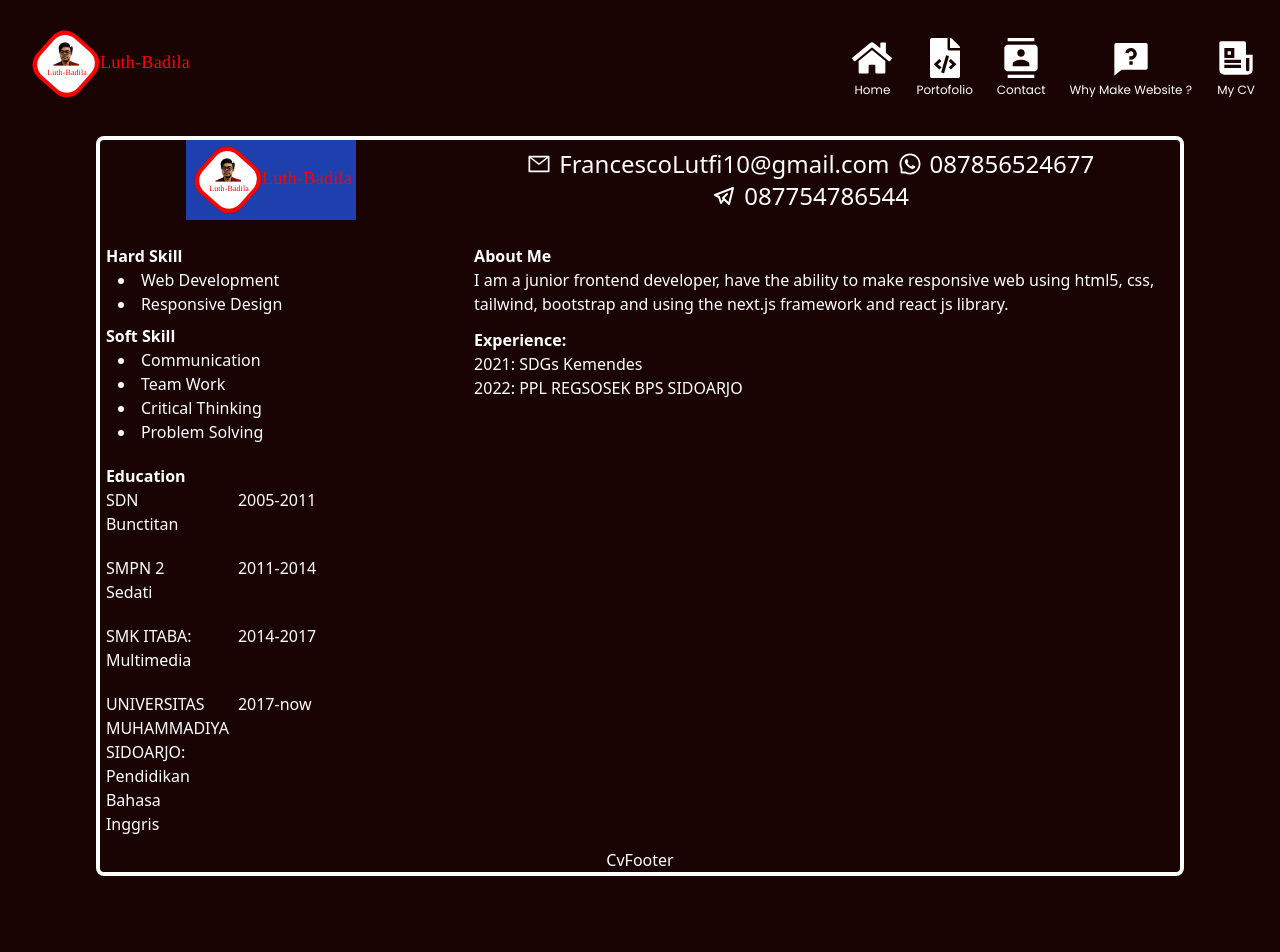
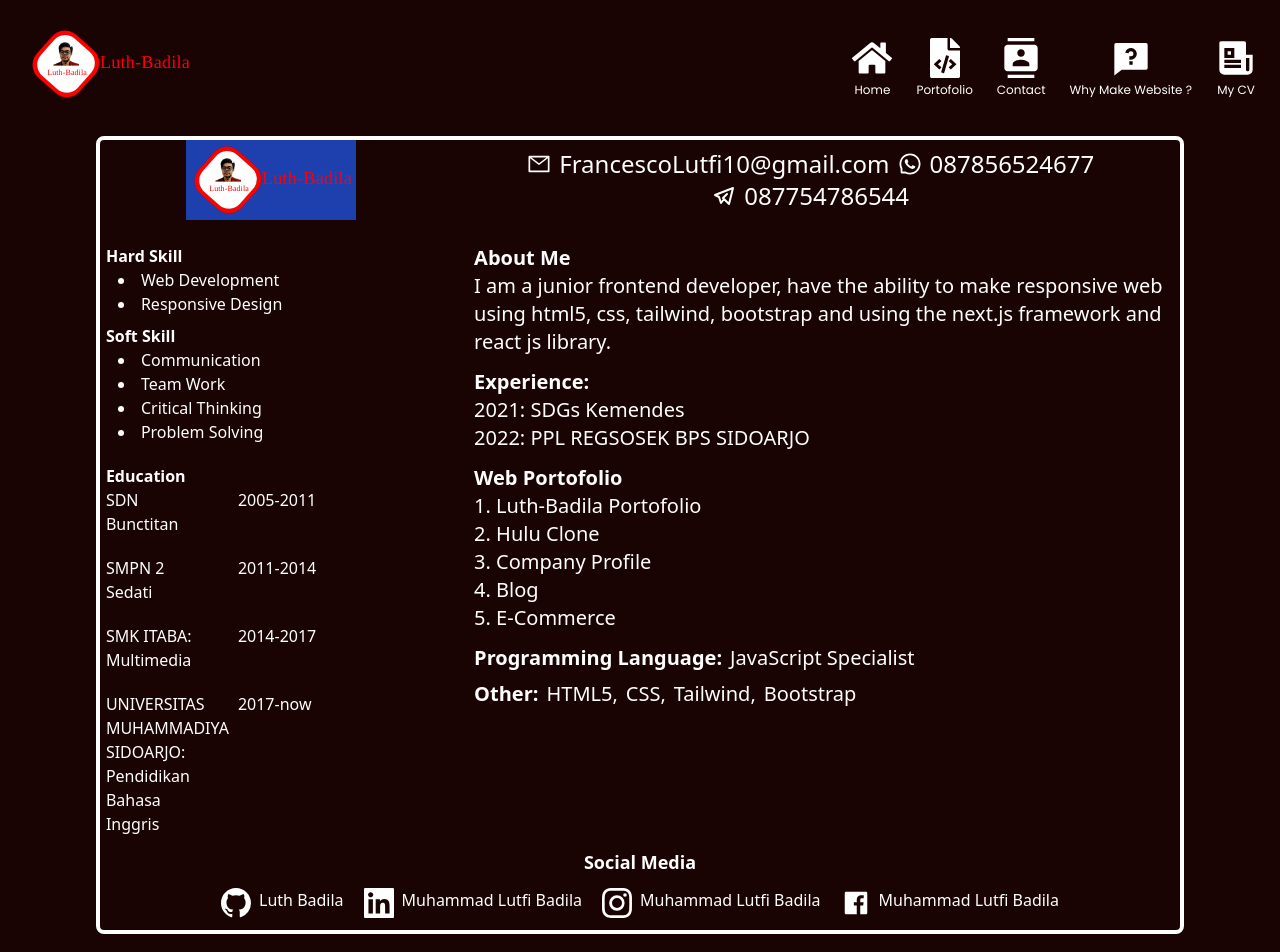
Before and after one commit to Luth-Badila/Luth-Badila, a React (Vite) app: page /cv in a window 1280 px wide. Shown: the top 952 px of the page. Before the commit the page ends 876 px from the top, so only its background shows below. Built offline with nearby package versions, Linux system fonts and the light colour scheme.

Commit message:
added footer in cv

```diff
--- a/src/components/Cv.jsx
+++ b/src/components/Cv.jsx
@@ -1,4 +1,5 @@
 import React from "react";
+import { Link } from "react-router-dom";
 import CvAside from "./CvAside";
 import CvFooter from "./CvFooter";
 import CvHeader from "./CvHeader";
@@ -6,14 +7,22 @@ import CvMain from "./CvMain";
 
 const Cv = () => {
   return (
-    <div className="flex flex-col gap-3 mx-24 border-solid rounded-lg border-4 border-white ">
-      <CvHeader />
-      <div className="flex sm:flex-row -mx-[63px] flex-col gap-5 justify-around items-start">
-        <CvAside />
-        <CvMain />
+    <>
+      <div className="flex flex-col gap-3 sm:mx-24 mx-10 border-solid rounded-lg border-4 border-white ">
+        <CvHeader />
+        <div className="flex sm:flex-row sm:-mx-[63px] mx-[20px] flex-col gap-5 sm:justify-around justify-center items-start">
+          <CvAside />
+          <CvMain />
+        </div>
+        <CvFooter />
       </div>
-      <CvFooter />
-    </div>
+      <div className="flex flex-col justify-center items-center mt-5 text-white mb-5 gap-2">
+        <h1 className="text-2xl font-bold">Or</h1>
+        <Link href="">
+          <button className="p-2 bg-rose-900 rounded-md">Download</button>
+        </Link>
+      </div>
+    </>
   );
 };
 
--- a/src/components/CvFooter.jsx
+++ b/src/components/CvFooter.jsx
@@ -1,7 +1,34 @@
 import React from "react";
+import { NavLink } from "react-router-dom";
+import { BsGithub } from "react-icons/bs";
+import { GrLinkedin } from "react-icons/gr";
+import { BsInstagram } from "react-icons/bs";
+import { RiFacebookBoxFill } from "react-icons/ri";
 
 const CvFooter = () => {
-  return <div className="text-white flex items-center justify-center">CvFooter</div>;
+  return (
+    <div className="text-white flex flex-col gap-3 items-center justify-center mb-3">
+      <h1 className="font-bold text-lg">Social Media</h1>
+      <div className="flex sm:flex-row flex-col gap-5">
+        <NavLink href="" className="flex gap-2">
+          <BsGithub size={30} />
+          <p>Luth Badila</p>
+        </NavLink>
+        <NavLink href="" className="flex gap-2">
+          <GrLinkedin size={30} />
+          <p>Muhammad Lutfi Badila</p>
+        </NavLink>
+        <NavLink href="" className="flex gap-2">
+          <BsInstagram size={30} />
+          <p>Muhammad Lutfi Badila</p>
+        </NavLink>
+        <NavLink href="" className="flex gap-2">
+          <RiFacebookBoxFill size={30} />
+          <p>Muhammad Lutfi Badila</p>
+        </NavLink>
+      </div>
+    </div>
+  );
 };
 
 export default CvFooter;
--- a/src/components/CvMain.jsx
+++ b/src/components/CvMain.jsx
@@ -1,9 +1,10 @@
 import React from "react";
+import { Link } from "react-router-dom";
 
 const CvMain = () => {
   return (
     <div>
-      <div className="flex flex-col gap-3 lg:max-w-[700px] max-w-[300px] text-white">
+      <div className="flex flex-col gap-3 lg:max-w-[700px] max-w-[300px] text-white text-xl">
         <div className="flex flex-col">
           <h1 className="font-bold">About Me</h1>
           <p>I am a junior frontend developer, have the ability to make responsive web using html5, css, tailwind, bootstrap and using the next.js framework and react js library.</p>
@@ -15,6 +16,49 @@ const CvMain = () => {
             <li>2022: PPL REGSOSEK BPS SIDOARJO</li>
           </ul>
         </div>
+        <div className="flex flex-col">
+          <h1 className="font-bold">Web Portofolio</h1>
+          <ol>
+            <li>
+              <Link href="">
+                <p>1. Luth-Badila Portofolio</p>
+              </Link>
+            </li>
+            <li>
+              <Link href="">
+                <p>2. Hulu Clone</p>
+              </Link>
+            </li>
+            <li>
+              <Link href="">
+                <p>3. Company Profile</p>
+              </Link>
+            </li>
+            <li>
+              <Link href="">
+                <p>4. Blog</p>
+              </Link>
+            </li>
+            <li>
+              <Link href="">
+                <p>5. E-Commerce</p>
+              </Link>
+            </li>
+          </ol>
+        </div>
+        <div className="flex flex-col gap-2 text-xl">
+          <div className="flex gap-2">
+            <h1 className=" font-bold">Programming Language:</h1>
+            <p>JavaScript Specialist</p>
+          </div>
+          <div className="flex gap-2">
+            <h1 className=" font-bold">Other:</h1>
+            <p>HTML5,</p>
+            <p>CSS,</p>
+            <p>Tailwind,</p>
+            <p>Bootstrap</p>
+          </div>
+        </div>
       </div>
     </div>
   );
```
